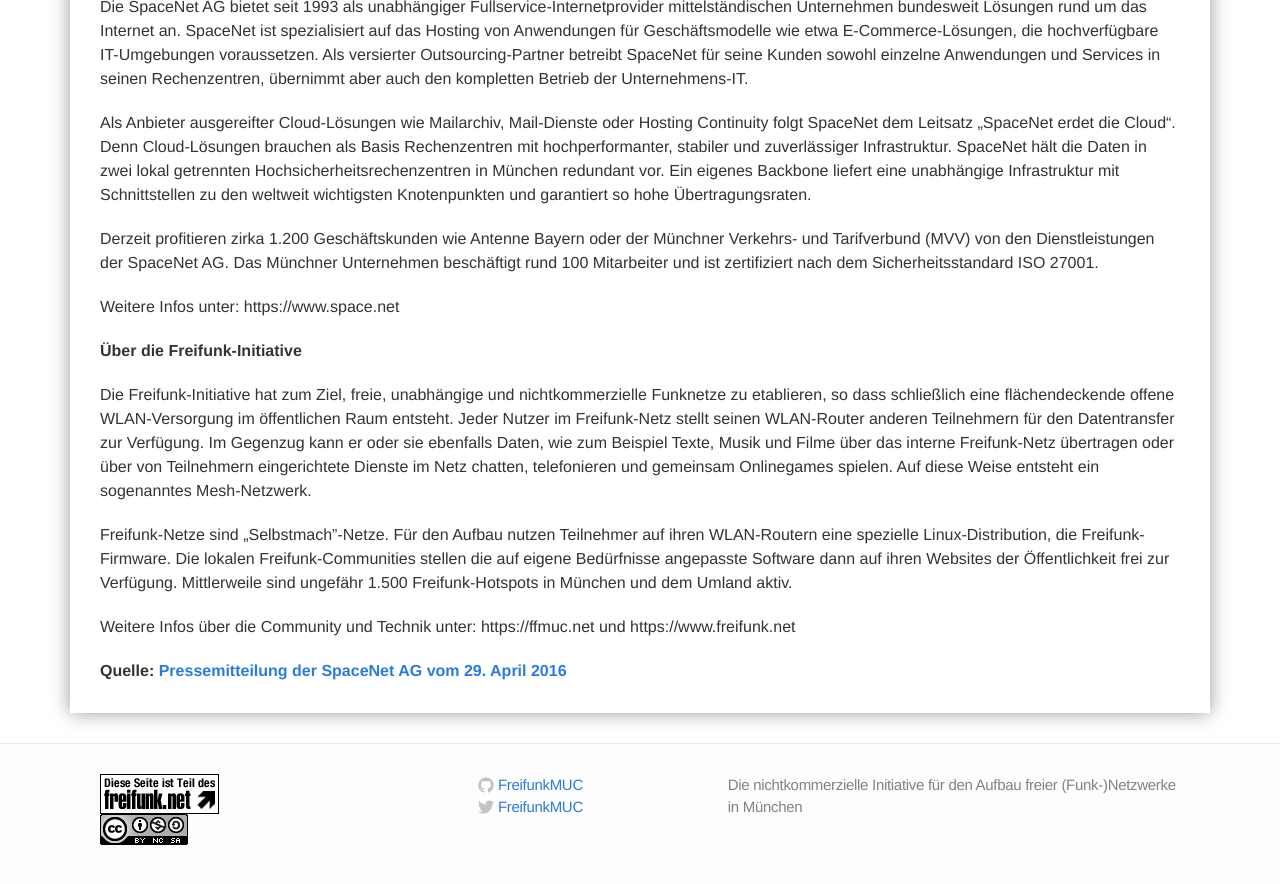
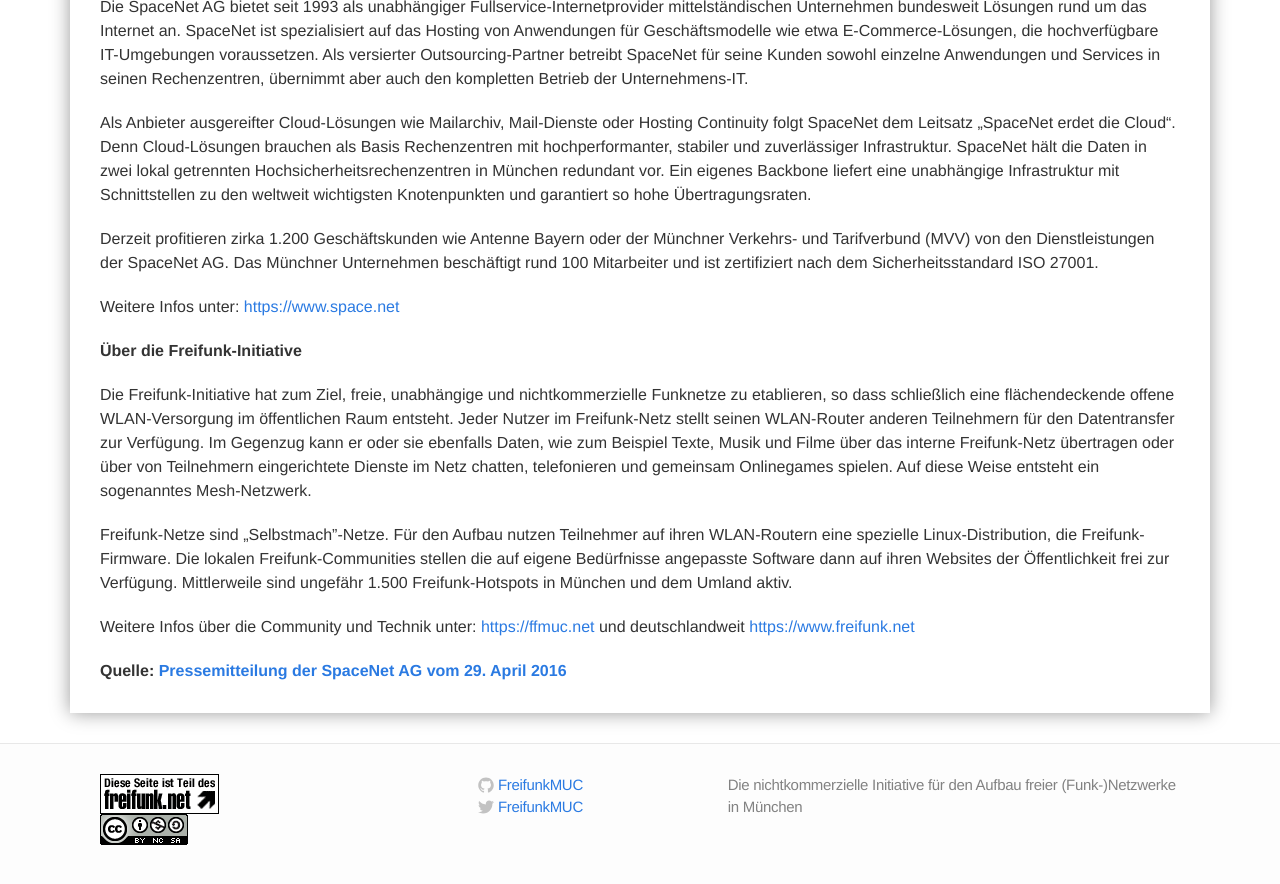
Before and after one commit to freifunkMUC/freifunkmuc.github.io, a Jekyll site: the page built from _posts/2016-04-29-zusammenarbeit-mit-spacenet.markdown, in a window 1280 px wide and 900 px high, scrolled down 931 px. Shown: the top 884 px of the window. Built offline with Jekyll 4.4.1, drawn with Linux system fonts in a browser that asks for light colours.

Commit message:
links as weblinks

```diff
--- a/_posts/2016-04-29-zusammenarbeit-mit-spacenet.markdown
+++ b/_posts/2016-04-29-zusammenarbeit-mit-spacenet.markdown
@@ -21,7 +21,7 @@ Als Anbieter ausgereifter Cloud-Lösungen wie Mailarchiv, Mail-Dienste oder Host
 
 Derzeit profitieren zirka 1.200 Geschäftskunden wie Antenne Bayern oder der Münchner Verkehrs- und Tarifverbund (MVV) von den Dienstleistungen der SpaceNet AG. Das Münchner Unternehmen beschäftigt rund 100 Mitarbeiter und ist zertifiziert nach dem Sicherheitsstandard ISO 27001.
 
-Weitere Infos unter: https://www.space.net
+Weitere Infos unter: [https://www.space.net](https://www.space.net)
 
 **Über die Freifunk-Initiative**
 
@@ -29,7 +29,7 @@ Die Freifunk-Initiative hat zum Ziel, freie, unabhängige und nichtkommerzielle
 
 Freifunk-Netze sind „Selbstmach”-Netze. Für den Aufbau nutzen Teilnehmer auf ihren WLAN-Routern eine spezielle Linux-Distribution, die Freifunk-Firmware. Die lokalen Freifunk-Communities stellen die auf eigene Bedürfnisse angepasste Software dann auf ihren Websites der Öffentlichkeit frei zur Verfügung. Mittlerweile sind ungefähr 1.500 Freifunk-Hotspots in München und dem Umland aktiv.
 
-Weitere Infos über die Community und Technik unter: https://ffmuc.net und https://www.freifunk.net
+Weitere Infos über die Community und Technik unter: [https://ffmuc.net](https://ffmuc.net) und deutschlandweit [https://www.freifunk.net](https://www.freifunk.net)
 
 
 **Quelle: [Pressemitteilung der SpaceNet AG vom 29. April 2016](https://www.space.net/it-expertenwissen/aktuelles/unternehmen/detail-unternehmensnews/titel/spacenet-unterstuetzt-eine-der-groessten-deutschen-freifunk-communities/News/detail/index.html?actbackPid=1247&cHash=1dcaab9cec56b4b76ee0d95002793cb3)**
```
